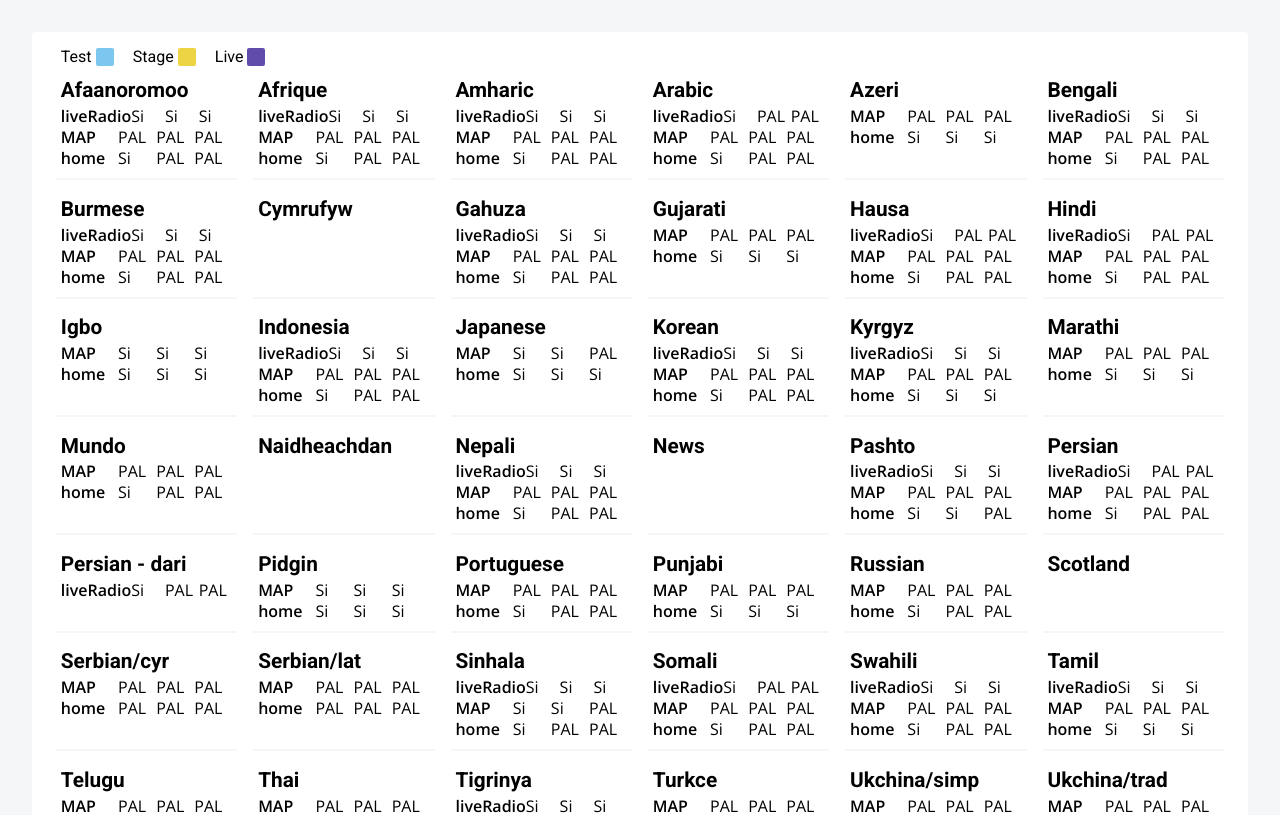
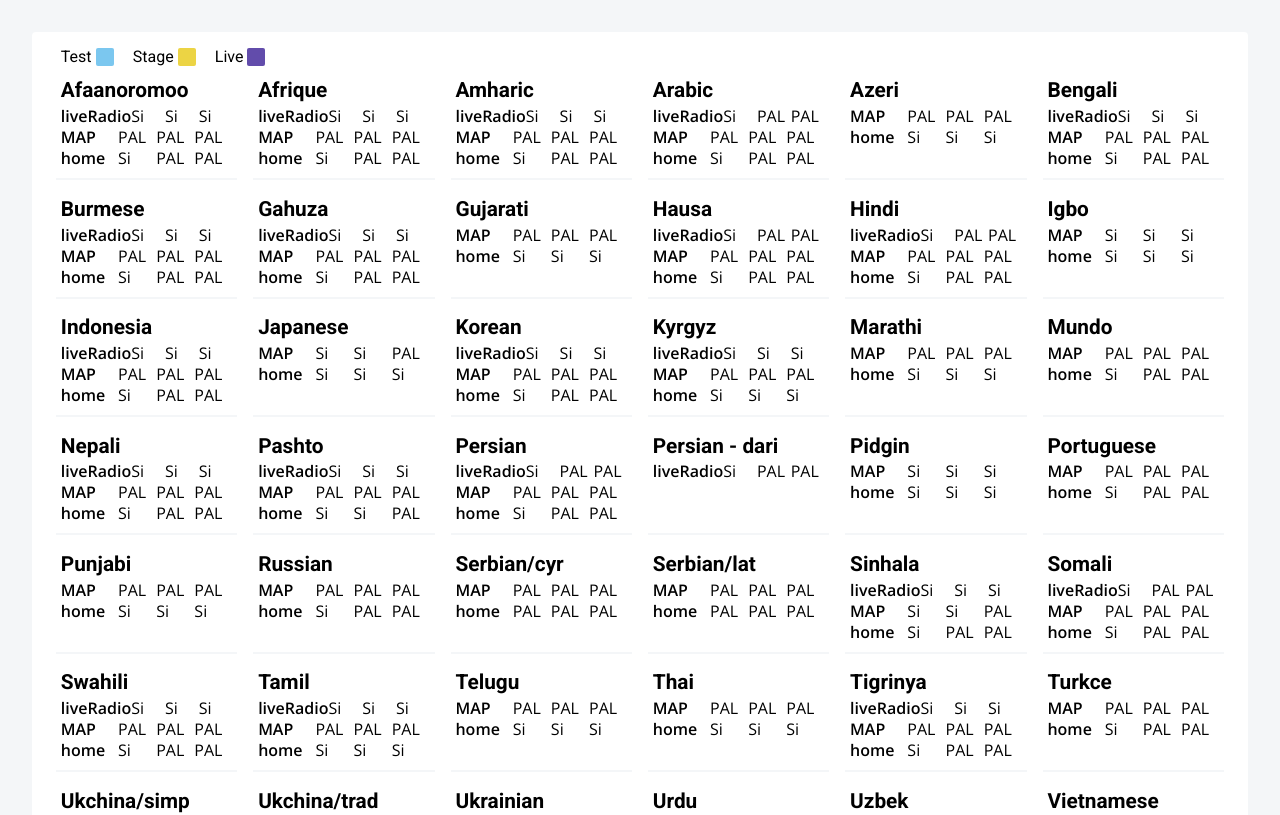
Before and after one commit to karinathomasbbc/ws-media-dashboard, a React (Create React App) app in the folder media-dashboard-react/: page / in a window 1280 px wide. Shown: the top 815 px of the page. Built offline with nearby package versions, Linux system fonts and the light colour scheme.

Commit message:
Commented out non-ws2020 services

```diff
--- a/media-dashboard-react/src/consts/serviceData.js
+++ b/media-dashboard-react/src/consts/serviceData.js
@@ -454,10 +454,10 @@ export default [
       }
     ]
   },
-  {
-    service: "cymrufyw",
-    pageTypes: []
-  },
+  // {
+  //   service: "cymrufyw",
+  //   pageTypes: []
+  // },
   {
     service: "gahuza",
     pageTypes: [
@@ -1101,10 +1101,10 @@ export default [
       }
     ]
   },
-  {
-    service: "naidheachdan",
-    pageTypes: []
-  },
+  // {
+  //   service: "naidheachdan",
+  //   pageTypes: []
+  // },
   {
     service: "nepali",
     pageTypes: [
@@ -1173,10 +1173,10 @@ export default [
       }
     ]
   },
-  {
-    service: "news",
-    pageTypes: []
-  },
+  // {
+  //   service: "news",
+  //   pageTypes: []
+  // },
   {
     service: "pashto",
     pageTypes: [
@@ -1527,10 +1527,10 @@ export default [
       }
     ]
   },
-  {
-    service: "scotland",
-    pageTypes: []
-  },
+  // {
+  //   service: "scotland",
+  //   pageTypes: []
+  // },
   {
     service: "serbian/cyr",
     pageTypes: [
```
